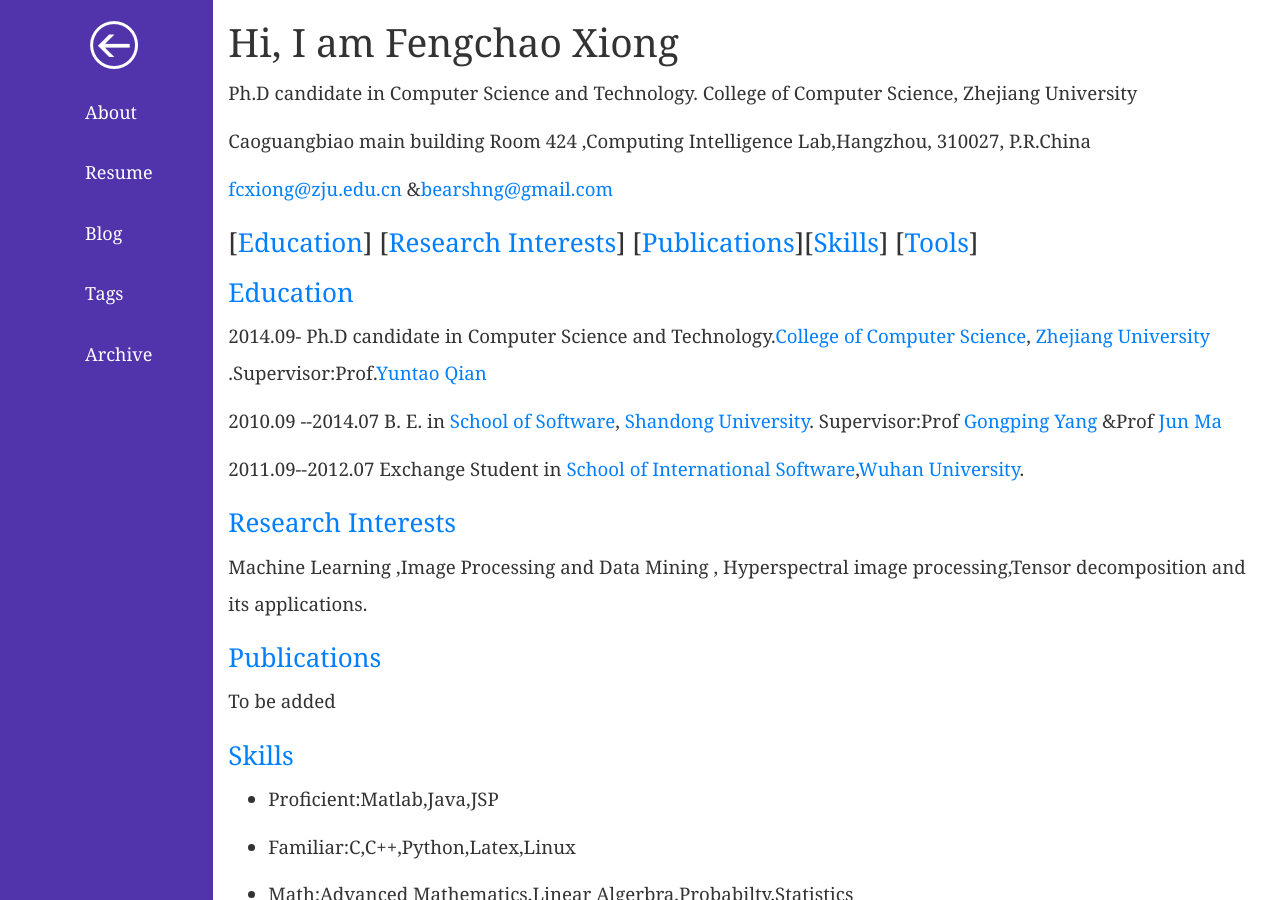
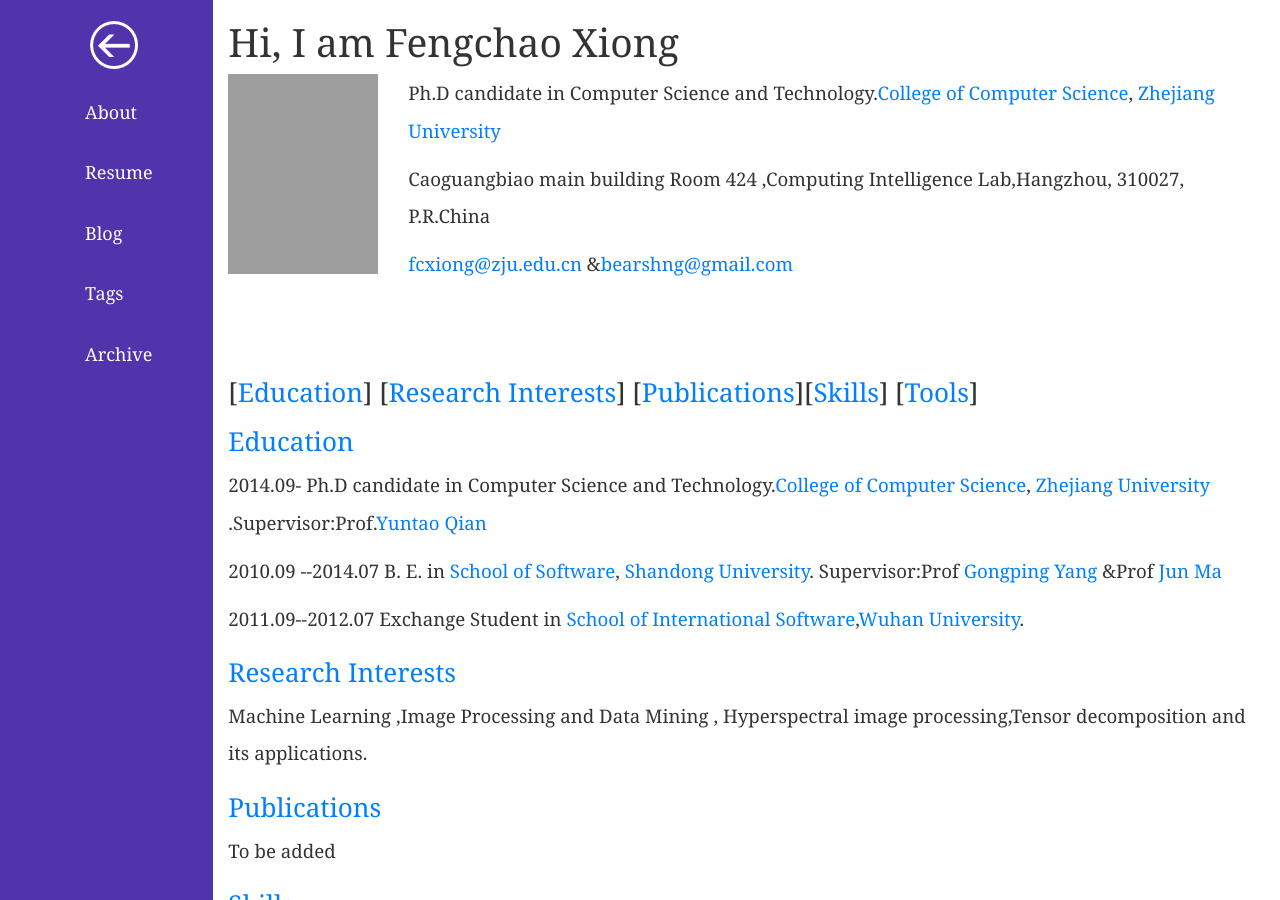
Before and after one commit to bearshng/xiongfuli, a Jekyll site: the page built from about/index.md, in a window 1280 px wide and 900 px high. Built offline with Jekyll 4.4.1, drawn with Linux system fonts in a browser that asks for light colours; comment, search, counter and statistics services are not loaded; some of the changed text lies outside the part shown; grey boxes are pictures that could not be loaded.

Commit message:
change description

```diff
--- a/about/index.md
+++ b/about/index.md
@@ -5,11 +5,12 @@
 theme: purple
 ---
 
-Ph.D candidate in Computer Science and Technology. College of Computer Science, Zhejiang University
+<img src="/assets/images/pic.png" style="width:150px;height:200px;vertical-align:middle;float:left;margin-right:30px"> Ph.D candidate in Computer Science and Technology.<a href="http://www.cs.zju.edu.cn/">College of Computer Science</a>, <a href="http://www.zju.edu.cn/">Zhejiang University</a>
 
 Caoguangbiao main building Room 424 ,Computing Intelligence Lab,Hangzhou, 310027, P.R.China
 
 <a href="mailto:fcxiong@zju.edu.cn">fcxiong@zju.edu.cn</a> &amp;<a href="mailto:bearshng@gmail.com">bearshng@gmail.com</a>
+<br/><br/><br/>
 <h3><a id="education-research-interests-publicationsskills-tools" class="anchor" href="#education-research-interests-publicationsskills-tools" aria-hidden="true"><span class="octicon octicon-link"></span></a>[<a href="#Education">Education</a>] [<a href="#Research">Research Interests</a>] [<a href="#Publications">Publications</a>][<a href="#Skills">Skills</a>] [<a href="#Tools">Tools</a>]</h3>
 
 <h3>
```
Also changed, not shown: other parts of about/index.md (+1 -1 lines).
